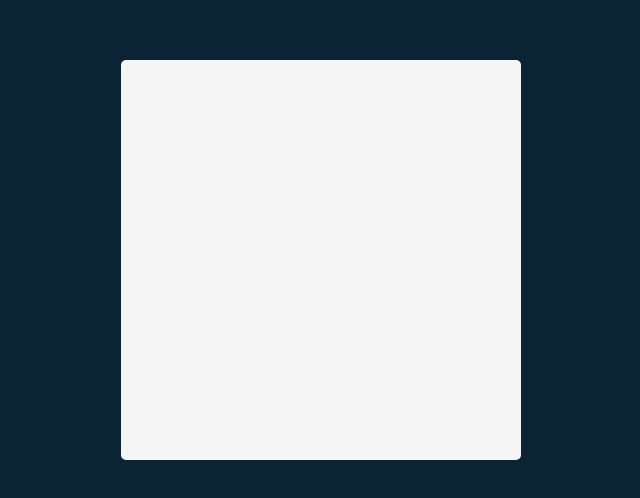
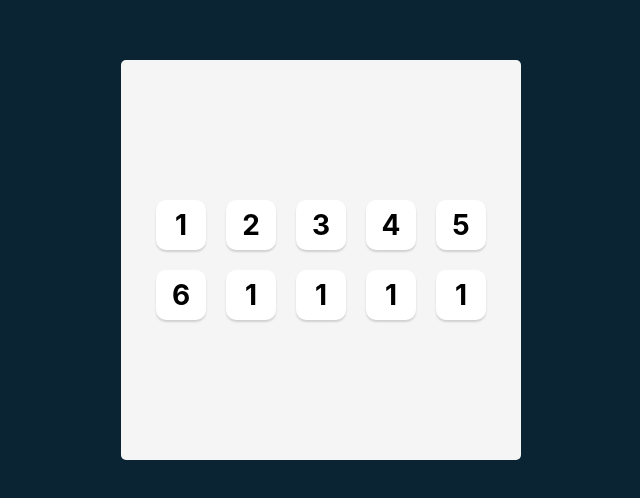
Before and after one commit to SouthBennett/tenzies-capstone, a React (Vite) app: page / in a window 1280 px wide. Shown: the part 140-638 px from the top of the page, without its empty margins (319-959 px from the left). Built offline with nearby package versions, Linux system fonts and the light colour scheme.

Commit message:
implemented Die component and rendered it in App.jsx

```diff
--- a/src/App.jsx
+++ b/src/App.jsx
@@ -1,5 +1,22 @@
+import Die from './components/Die'
+
 export default function App() {
+
   return (
-    <main></main>
+    <main>
+      <div className="dice-container">
+        <Die value={1}/>
+        <Die value={2}/>
+        <Die value={3}/>
+        <Die value={4}/>
+        <Die value={5}/>
+        <Die value={6}/>
+        <Die value={1}/>
+        <Die value={1}/>
+        <Die value={1}/>
+        <Die value={1}/>
+      </div>
+    </main>
+
   )
 }
--- /dev/null
+++ b/src/components/Die.jsx
@@ -0,0 +1,7 @@
+export default function Die( props ) {
+  return (
+    <>
+      <button>{props.value}</button>
+    </>
+  )
+}
--- a/src/index.css
+++ b/src/index.css
@@ -24,4 +24,27 @@
   background-color: #F5F5F5;
   height: 100%;
   border-radius: 5px;
+  display: flex;
+  flex-direction: column;
+  justify-content: center;
+  align-items: center;
 }
+
+.dice-container {
+  display: grid;
+  grid-template: auto auto / repeat(5, 1fr);
+  gap: 20px;
+}
+
+.dice-container button {
+  height: 50px;
+  width: 50px;
+  box-shadow: 0px 2px 2px rgba(0, 0, 0, 0.15);
+  border-radius: 10px;
+  border: none;
+  background-color: white;
+  font-family: Inter, sans-serif;
+  font-size: 1.75rem;
+  font-weight: bold;
+  cursor: pointer;
+}
```
